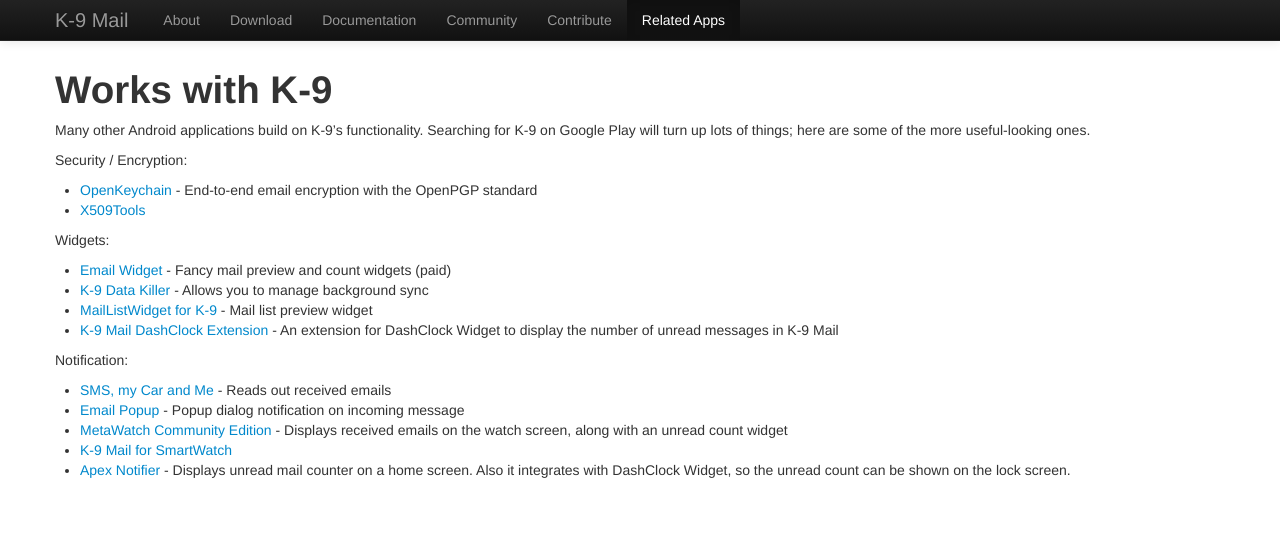
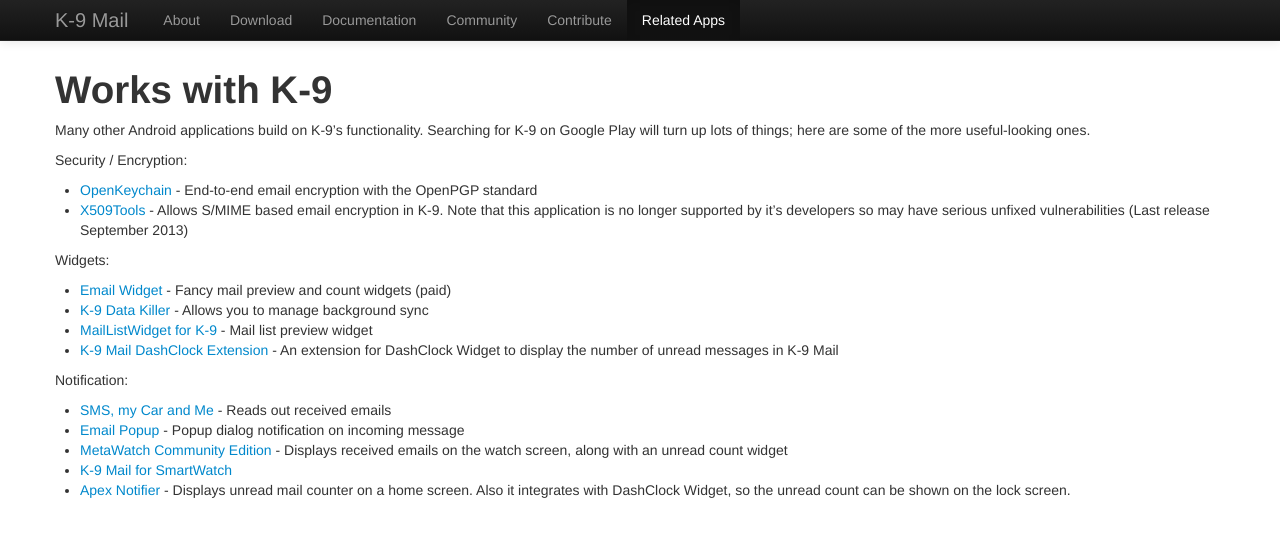
Before and after one commit to k9mail/k9mail.app, a Jekyll site: the page built from worksWithK9.md, in a window 1280 px wide. Shown: the top 537 px of the page. Built offline with Jekyll 4.4.1, drawn with Linux system fonts in a browser that asks for light colours; nearby versions of some CDN libraries.

Commit message:
Add note on X509Tools

```diff
--- a/worksWithK9.md
+++ b/worksWithK9.md
@@ -13,7 +13,7 @@ here are some of the more useful-looking ones.
 Security / Encryption:
 
 * [OpenKeychain](https://www.openkeychain.org/) - End-to-end email encryption with the OpenPGP standard
-* [X509Tools](https://play.google.com/store/apps/details?id=at.rundquadrat.android.x509tools)
+* [X509Tools](https://play.google.com/store/apps/details?id=at.rundquadrat.android.x509tools) - Allows S/MIME based email encryption in K-9. Note that this application is no longer supported by it's developers so may have serious unfixed vulnerabilities (Last release September 2013)
 
 Widgets:
 
```
